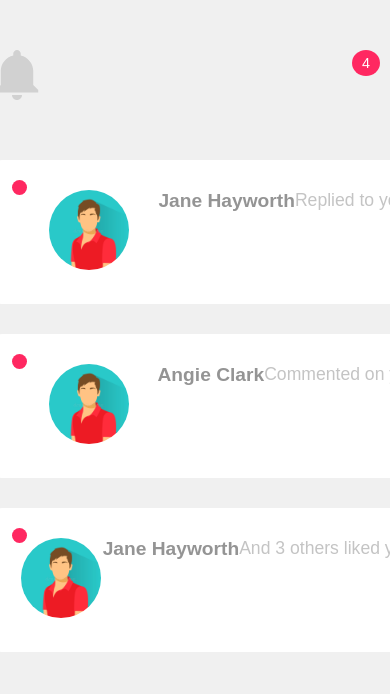
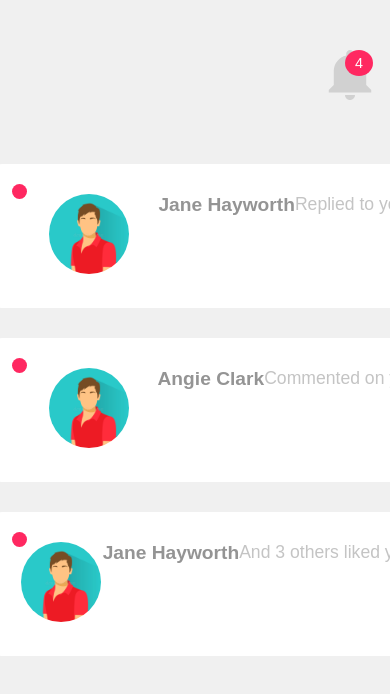
Before and after one commit to Zirkanyo/Foxy-Test, a website: page src/html/index.pug in a window 390 px wide. Shown: the top 694 px of the page. Drawn offline with nearby package versions, Linux system fonts and the light colour scheme; files that its build step writes are made by us from their sources; files whose address does not match are found by name.

Commit message:
Solution of the bell

```diff
--- a/src/html/index.pug
+++ b/src/html/index.pug
@@ -5,11 +5,12 @@ html
       link(rel="stylesheet", href="assets/css/style.css", attr)
       link(rel="stylesheet", href="assets/css/flexboxgrid.min.css", attr)
    body
+      div.header
+         div(class='bell-icon')
+            img(src="img/not.svg", alt="Notificacion")
+            div(class='noti') 4
+
       section
-         article(class='not row')
-            img(src="img/not.svg", class='col-sm-12', alt="Notificacion")
-            div(class='noti col-sm-12') 4
-
          article(class='row art_t')
             div(class='rojo')
             div(class='col-sm-2 cj-t')
--- a/src/sass/style.sass
+++ b/src/sass/style.sass
@@ -8,11 +8,13 @@ body
    background-color: #f0f0f0
    width: 100%
 
-section
+div.header
    width: 700px
-   article.not
+   text-align: center
+   div.bell-icon
       background-color: none
       position: relative
+      display: inline-block
       .noti
          background-color: #FF2861
          border-radius: 50%
@@ -21,11 +23,14 @@ section
          color: #fff
          position: absolute
          top: 50px
-         left: 360px
+         left: 20px
       img
+         margin: 50px 0px 60px 0px
          width: 50px
          height: 50px
-         margin: 50px 0px 60px 0px
+
+section
+   width: 700px
    article.art_t
       // width: 100%
       background-color: #fff
```
Also changed, not shown: dist/assets/css/style.css, dist/index.html.
